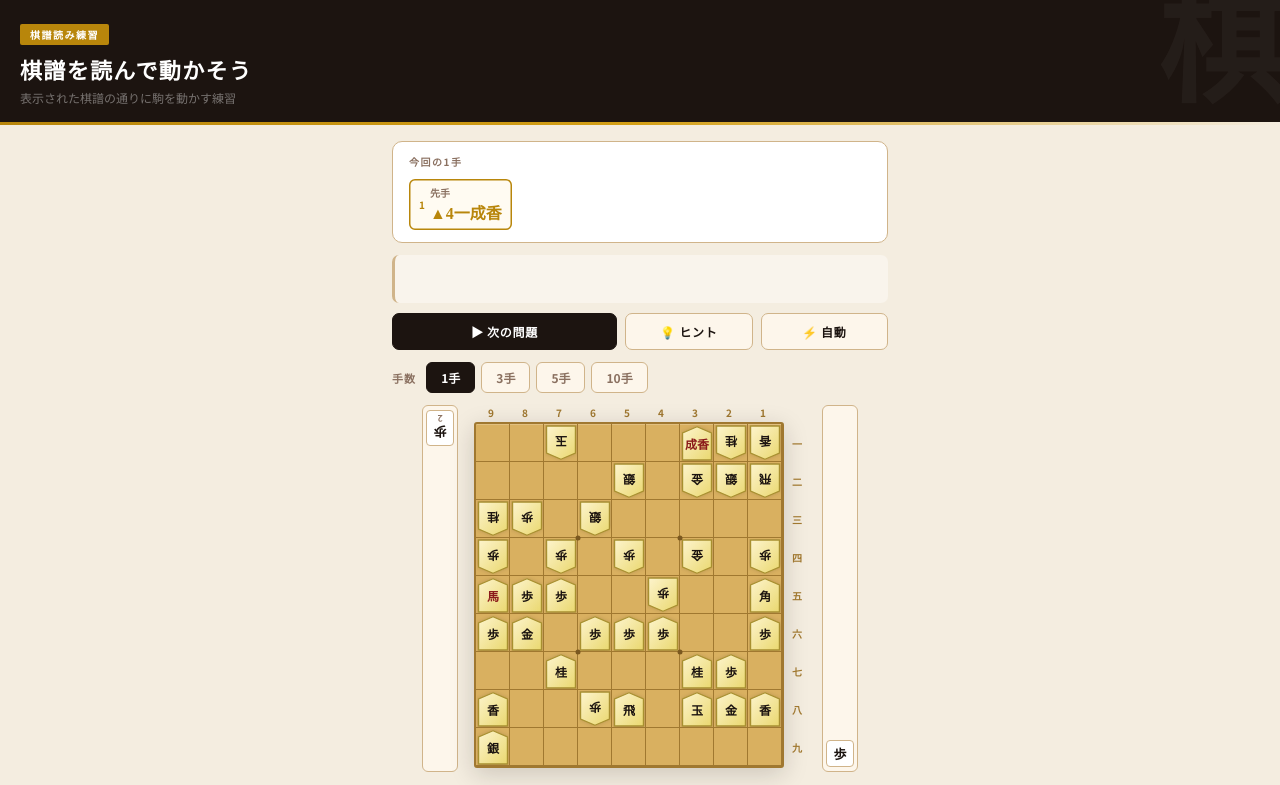
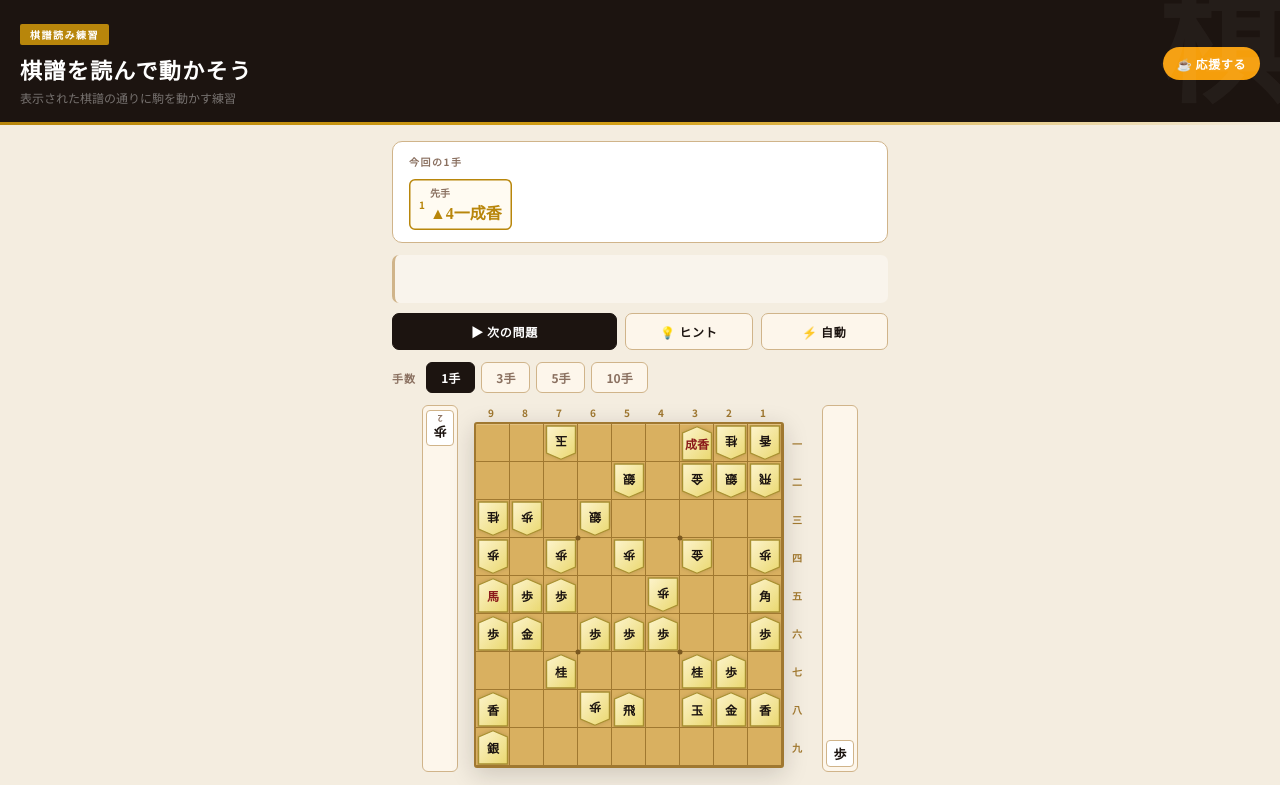
Before and after one commit to ruritanu/shogi-practice, a plain HTML site: page index.html in a window 1280 px wide. Shown: the top 785 px of the page. Drawn offline with Linux system fonts and the light colour scheme.

Commit message:
Update index.html

```diff
--- a/index.html
+++ b/index.html
@@ -119,9 +119,16 @@ footer{text-align:center;padding:16px;color:var(--muted);font-size:11px;border-t
 <body>
 
 <header>
-  <div class="badge">棋譜読み練習</div>
-  <h1>棋譜を読んで動かそう</h1>
-  <p>表示された棋譜の通りに駒を動かす練習</p>
+  <div style="display:flex;align-items:center;justify-content:space-between;flex-wrap:wrap;gap:10px;">
+    <div>
+      <div class="badge">棋譜読み練習</div>
+      <h1>棋譜を読んで動かそう</h1>
+      <p>表示された棋譜の通りに駒を動かす練習</p>
+    </div>
+    <a href="https://ofuse.me/2d8f0fd7" target="_blank" rel="noopener" style="display:inline-flex;align-items:center;gap:6px;background:#f59e0b;color:#fff;font-family:'Noto Sans JP',sans-serif;font-size:12px;font-weight:700;padding:8px 14px;border-radius:20px;text-decoration:none;letter-spacing:.05em;flex-shrink:0;">
+      ☕ 応援する
+    </a>
+  </div>
 </header>
 <div class="gbar"></div>
 
```
